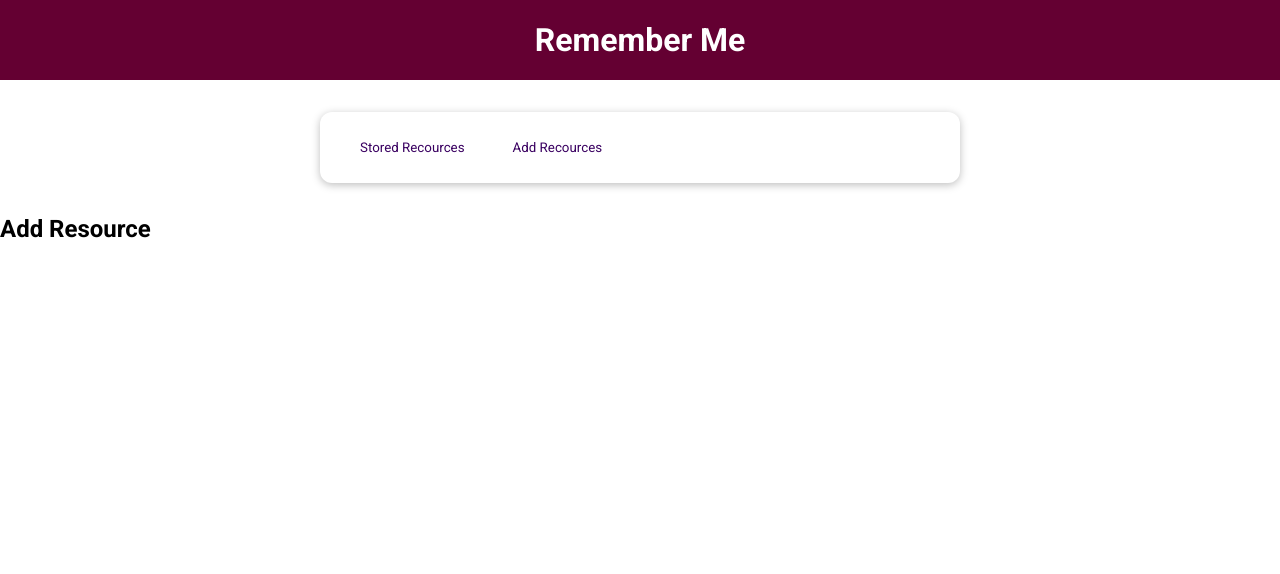
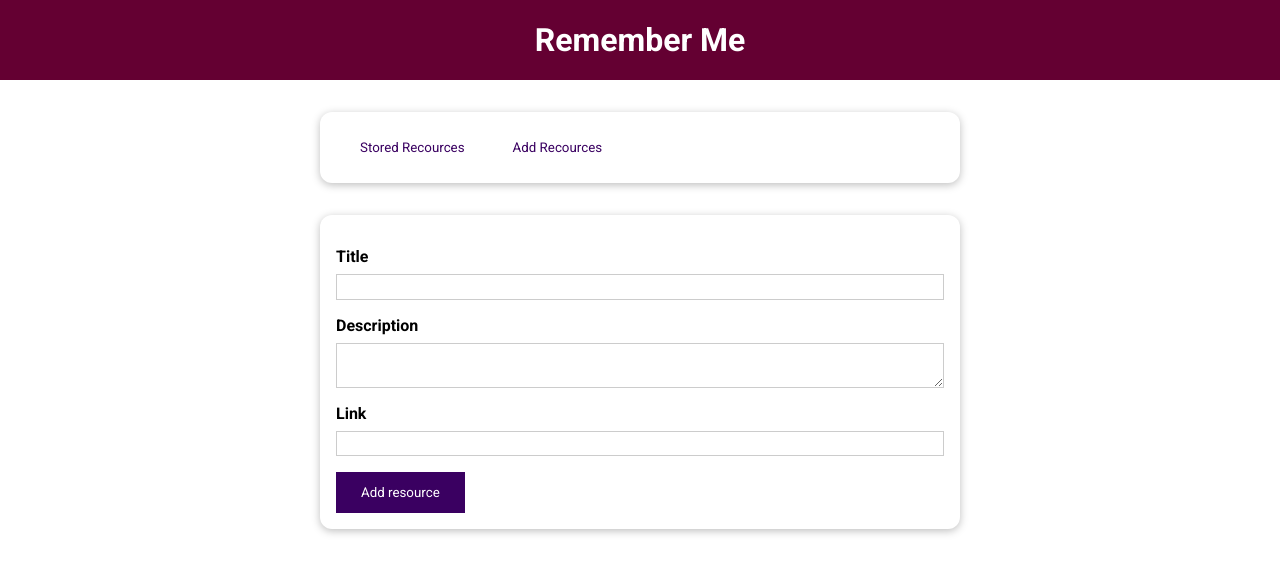
Before and after one commit to romanlesnoy/learning-resources-vue, a Vue app: page / in a window 1280 px wide. Both pictures are taken after a click on the button "Add Recources". Shown: the top 574 px of the page. Built offline with nearby package versions, Linux system fonts and the light colour scheme.

Commit message:
Add a form to the AddResources.vue component

```diff
--- a/src/components/UI/BaseButton.vue
+++ b/src/components/UI/BaseButton.vue
@@ -1,12 +1,12 @@
 <template>
-    <button :type="type" :class="mode">
+    <button :class="mode">
         <slot></slot>
     </button>
 </template>
 
 <script>
 export default {
-    props: ['type', 'mode'],
+    props: ['mode'],
 };
 </script>
 
--- a/src/components/learning-resources/AddResource.vue
+++ b/src/components/learning-resources/AddResource.vue
@@ -1,3 +1,77 @@
 <template>
-    <h2>Add Resource</h2>
+    <base-card>
+        <form @submit.prevent="submitData">
+            <div class="form-control">
+                <label for="title">Title</label>
+                <input id="title" name="title" type="text" ref="titleInput" />
+            </div>
+            <div class="form-control">
+                <label for="description">Description</label>
+                <textarea
+                    id="description"
+                    name="description"
+                    row="3"
+                    type="text"
+                    ref="descInput"
+                />
+            </div>
+            <div class="form-control">
+                <label for="link">Link</label>
+                <input id="link" name="link" type="url" ref="linkInput" />
+            </div>
+            <div>
+                <base-button type="submit">Add resource</base-button>
+            </div>
+        </form>
+    </base-card>
 </template>
+
+<script>
+export default {
+    inject: ['addResource'],
+    methods: {
+        submitData() {
+            const enteredTitle = this.$refs.titleInput.value;
+            const enteredDescription = this.$refs.descInput.value;
+            const enteredLink = this.$refs.linkInput.value;
+
+            if (
+                enteredTitle.trim() === '' ||
+                enteredDescription.trim() === '' ||
+                enteredLink.trim() === ''
+            ) {
+                return;
+            }
+            this.addResource(enteredTitle, enteredDescription, enteredLink);
+        },
+    },
+};
+</script>
+
+<style scoped>
+label {
+    font-weight: bold;
+    display: block;
+    margin-bottom: 0.5rem;
+}
+
+input,
+textarea {
+    display: block;
+    width: 100%;
+    font: inherit;
+    padding: 0.15rem;
+    border: 1px solid #ccc;
+}
+
+input:focus,
+textarea:focus {
+    outline: none;
+    border-color: #3a0061;
+    background-color: #f7ebff;
+}
+
+.form-control {
+    margin: 1rem 0;
+}
+</style>
--- a/src/components/learning-resources/TheResources.vue
+++ b/src/components/learning-resources/TheResources.vue
@@ -11,7 +11,9 @@
             >Add Recources</base-button
         >
     </base-card>
-    <component :is="selectedTab"> </component>
+    <keep-alive>
+        <component :is="selectedTab"> </component>
+    </keep-alive>
 </template>
 
 <script>
@@ -44,6 +46,7 @@ export default {
     provide() {
         return {
             resources: this.storedResources,
+            addResource: this.addResource,
         };
     },
     computed: {
@@ -58,6 +61,17 @@ export default {
         setSelectedtab(tab) {
             this.selectedTab = tab;
         },
+        addResource(title, description, link) {
+            const newResource = {
+                id: new Date().toISOString(),
+                title: title,
+                description: description,
+                link: link,
+            };
+
+            this.storedResources.unshift(newResource);
+            this.selectedTab = 'stored-resources';
+        },
     },
 };
 </script>
```
